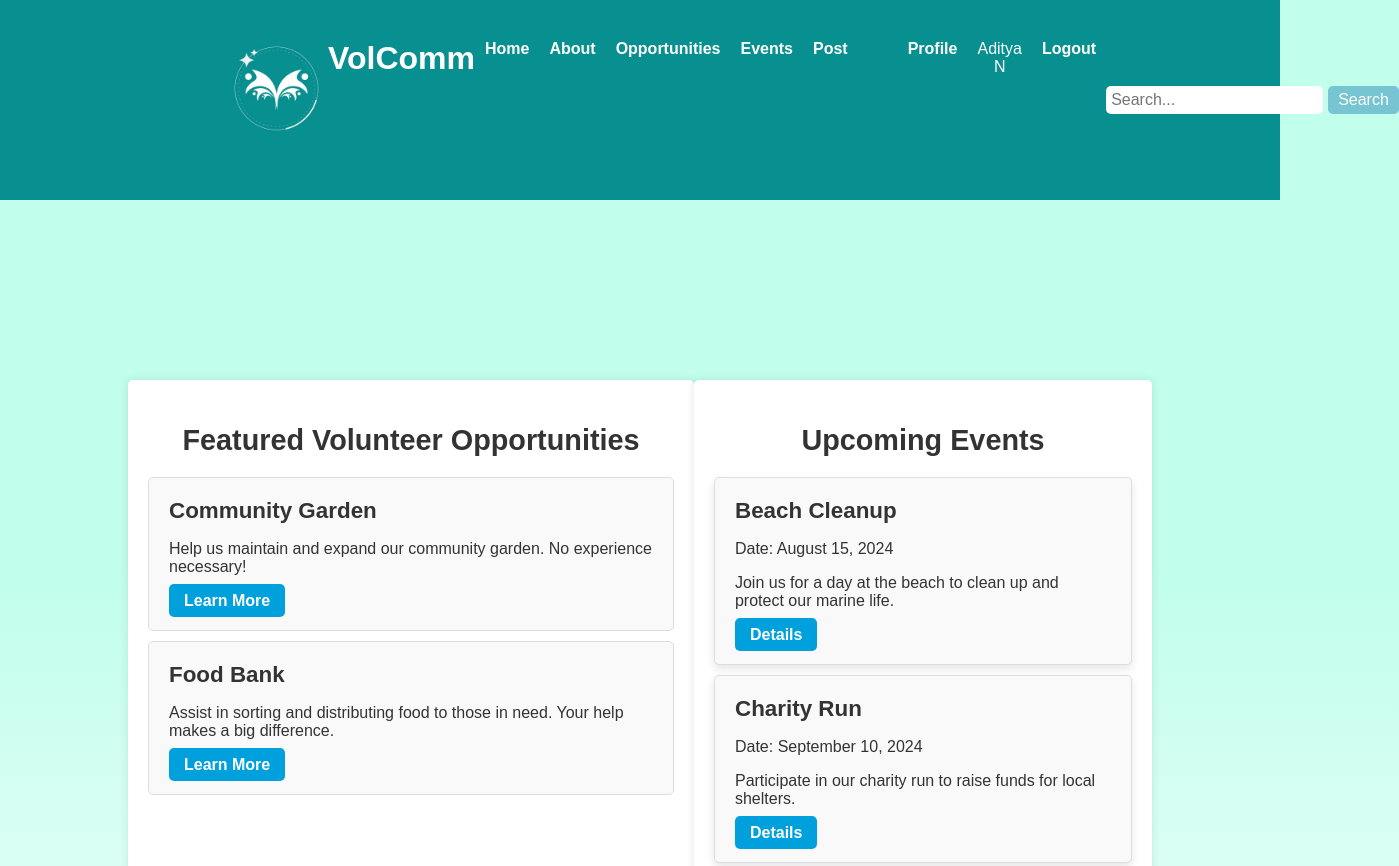
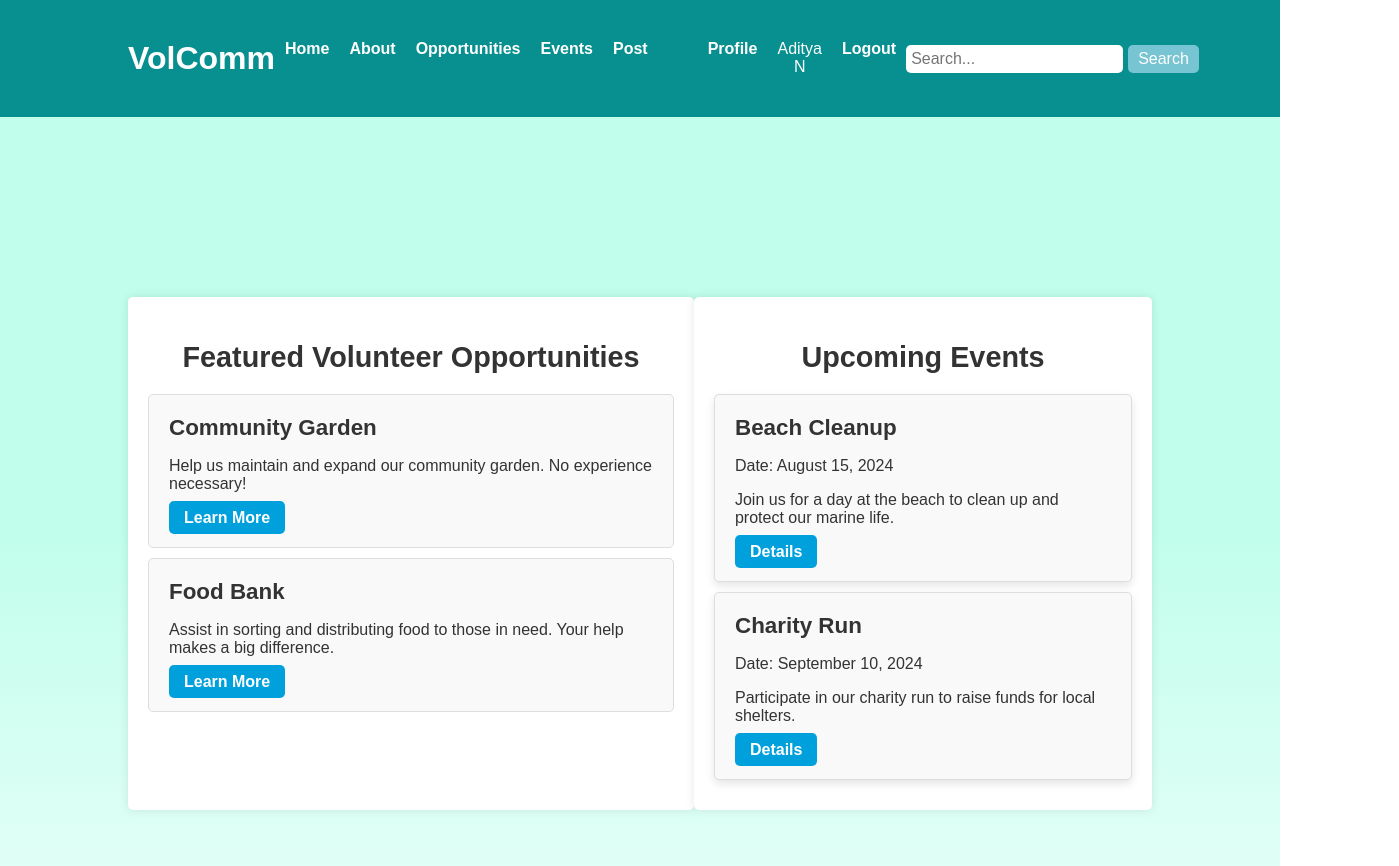
Before and after one commit to TheCatSmurf/VolComm, a website: page index.html in a window 1280 px wide. Shown: the top 866 px of the page, 1399 px wide, since content can reach past the window. Drawn offline with Linux system fonts and the light colour scheme.

Commit message:
Update index.html
Removed logo

```diff
--- a/index.html
+++ b/index.html
@@ -9,8 +9,6 @@
 <body>
     <header>
         <div class="container">
-
-            <img src="logo.jpeg" alt="VolComm Logo" class="logo">
             <h1><a href="/">VolComm</a></h1><br>
 
             <nav>
```
